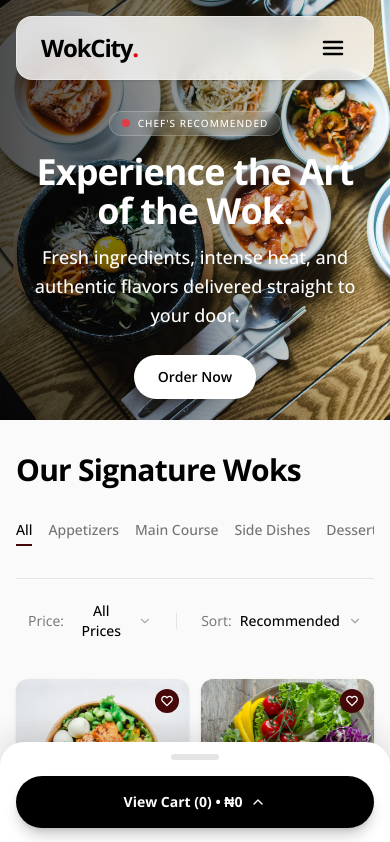
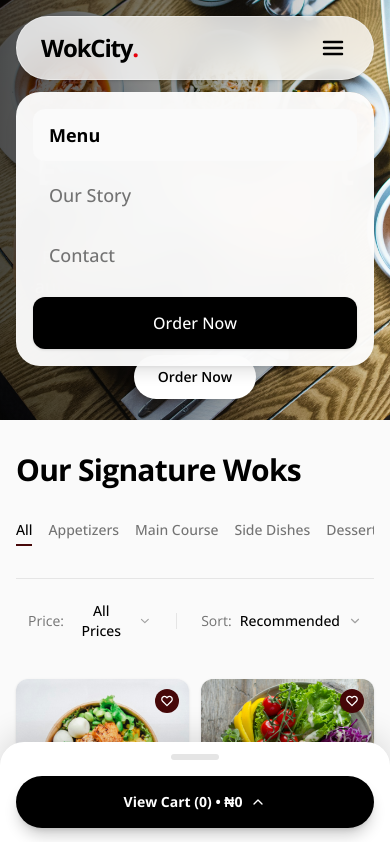
Before and after one commit to Ace-design2/wokcity-restaurant, a Next.js app: page / in a window 390 px wide. Shown: the top 842 px of the page. Built offline with nearby package versions, Linux system fonts and the light colour scheme.

Commit message:
style: Update NavbarFloating to use `rounded-full` for the main navigation, `rounded-3xl` for the mobile menu, and refine mobile menu display conditions.

```diff
--- a/components/NavbarFloating.tsx
+++ b/components/NavbarFloating.tsx
@@ -34,7 +34,7 @@ export default function NavbarFloating() {
     <div className="fixed top-0 left-0 right-0 z-50 pt-4 px-4 w-full flex flex-col items-center pointer-events-none">
       {/* Navbar Container */}
       <nav
-        className={`w-full max-w-[1200px] pointer-events-auto rounded-2xl flex items-center justify-between px-6 md:px-8 xl:px-12 transition-all duration-300 ease-[cubic-bezier(0.4,0,0.2,1)] will-change-transform border ${
+        className={`w-full max-w-[1200px] pointer-events-auto rounded-full flex items-center justify-between px-6 md:px-8 xl:px-12 transition-all duration-300 ease-[cubic-bezier(0.4,0,0.2,1)] will-change-transform border ${
           isScrolled
             ? 'h-[56px] bg-white/90 backdrop-blur-md shadow-md border-neutral-200'
             : 'h-[64px] bg-white/80 backdrop-blur-md shadow-sm border-neutral-100/50'
@@ -103,8 +103,10 @@ export default function NavbarFloating() {
 
       {/* Mobile Menu Panel */}
       <div
-        className={`md:hidden w-full max-w-[1200px] pointer-events-auto bg-white/95 backdrop-blur-xl rounded-2xl shadow-lg border border-neutral-100 overflow-hidden transition-all duration-300 ease-[cubic-bezier(0.4,0,0.2,1)] ${
-          isMobileMenuOpen ? 'max-h-[400px] mt-3 opacity-100' : 'max-h-0 mt-0 opacity-0 pointer-events-none border-transparent'
+        className={`md:hidden w-full max-w-[1200px] pointer-events-auto bg-white/95 backdrop-blur-xl rounded-3xl shadow-lg border border-neutral-100 overflow-hidden transition-all duration-300 ease-[cubic-bezier(0.4,0,0.2,1)] ${
+          isScrolled ? 'max-h-[400px] mt-2 opacity-100' : 'max-h-[400px] mt-3 opacity-100'
+        } ${
+          isMobileMenuOpen ? 'max-h-[400px] opacity-100' : 'max-h-0 mt-0 opacity-0 pointer-events-none border-transparent'
         }`}
       >
         <div className="flex flex-col p-4 space-y-2">
```
